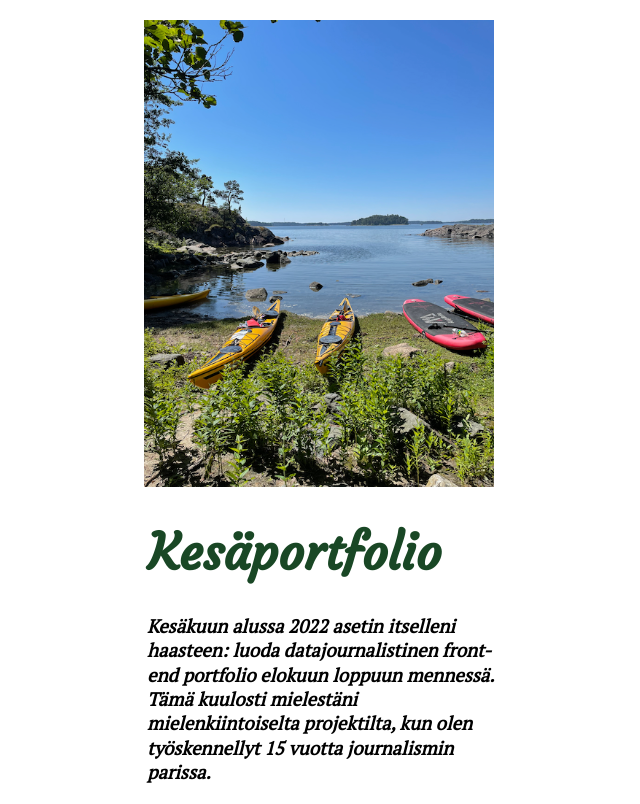
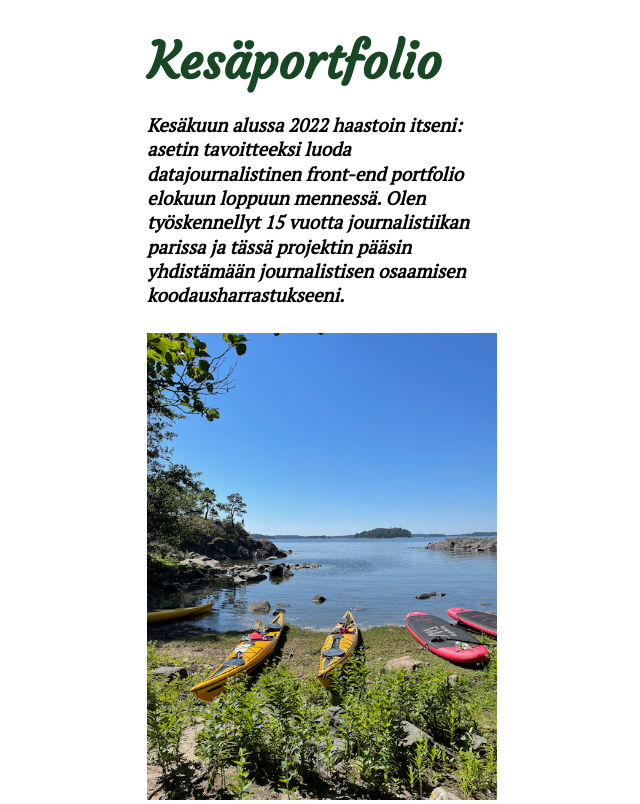
Before and after one commit to henriforss/summer-portfolio, a plain HTML site: page index.html in a window 1280 px wide. Shown: the top 804 px of the page, without its empty margins (318-958 px from the left). Drawn offline with Linux system fonts and the light colour scheme.

Commit message:
minor fixes css

```diff
--- a/index.html
+++ b/index.html
@@ -12,11 +12,11 @@
   </head>
   <body>
 
-    <img width="350px" src="startpic-new.png">
-
     <h1 id="title">Kesäportfolio</h1>
 
-    <h3 id="ingress">Kesäkuun alussa 2022 asetin itselleni haasteen: luoda datajournalistinen front-end portfolio elokuun loppuun mennessä. Tämä kuulosti mielestäni mielenkiintoiselta projektilta, kun olen työskennellyt 15 vuotta journalismin parissa.</h3>
+    <h3 id="ingress">Kesäkuun alussa 2022 haastoin itseni: asetin tavoitteeksi luoda datajournalistinen front-end portfolio elokuun loppuun mennessä. Olen työskennellyt 15 vuotta journalistiikan parissa ja tässä projektin pääsin yhdistämään journalistisen osaamisen koodausharrastukseeni.</h3>
+
+    <img width="350px" src="startpic-new.png">
 
     <p>Helpottaakseni tehtävää päätin tietyistä rajauksista. Päätin keskittyä vain kaikista olennaisimpaan toimivuuteen ja siihen että työ valmistuu aikarajan sisällä. Rajauksen ulkopuolelle jäi siis monia tärkeitä asioita kuten saavutettavuus, back-end, testaus etc. Päätin projektin aikan myös rajata portfoliosivun leveyden 350 pikseliin, jotta se näyttäisi hyvältä mobiilissa.</p>
 
--- a/styles.css
+++ b/styles.css
@@ -14,7 +14,7 @@ body {
 #title {
   font-family: "Courgette", sans-serif;
   font-size: 50px;
-  margin: 30px 0px 30px 4px;
+  margin: 30px 0px 20px 4px;
   color: #194725;
 }
 
@@ -24,6 +24,12 @@ body {
   margin-left: 3px;
   padding: 0px 0px 15px 0px;
   line-height: 130%;
+}
+
+img {
+  display: block;
+  margin: 10px auto;
+
 }
 
 p {
```
